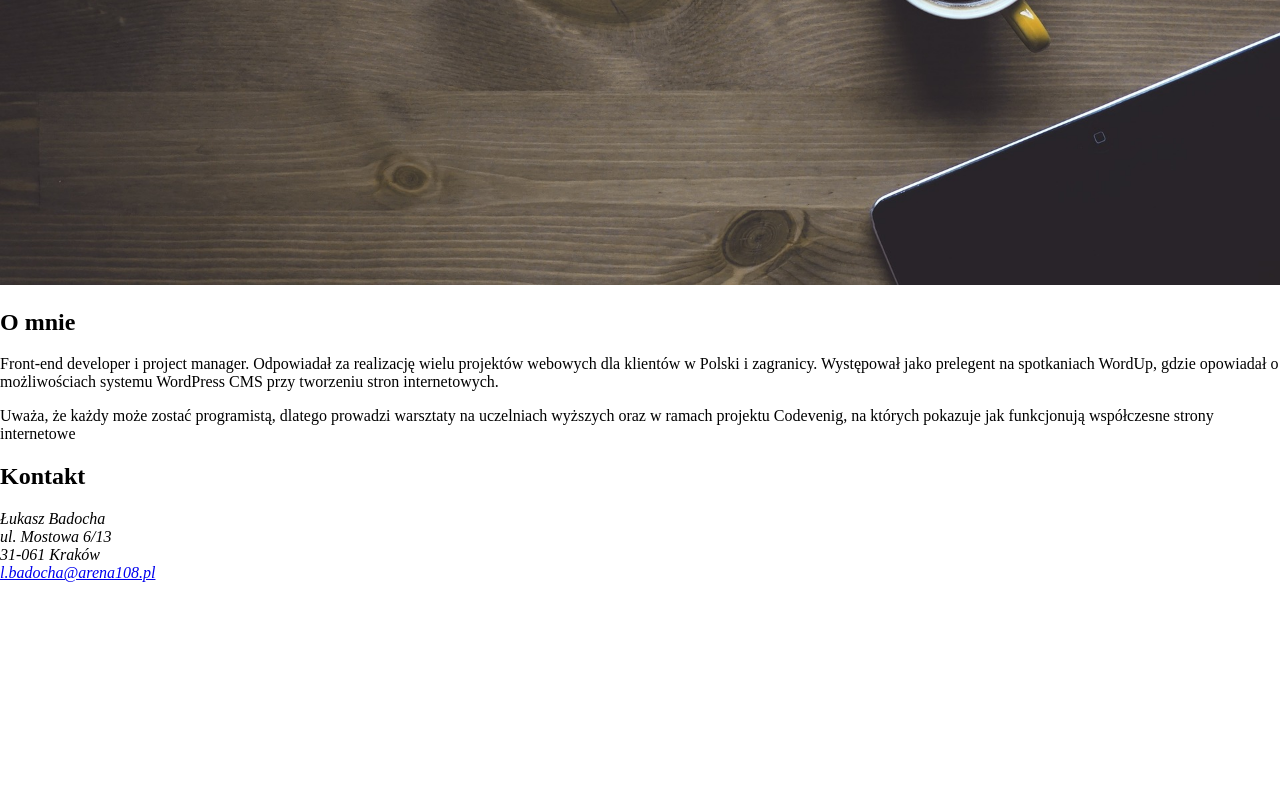
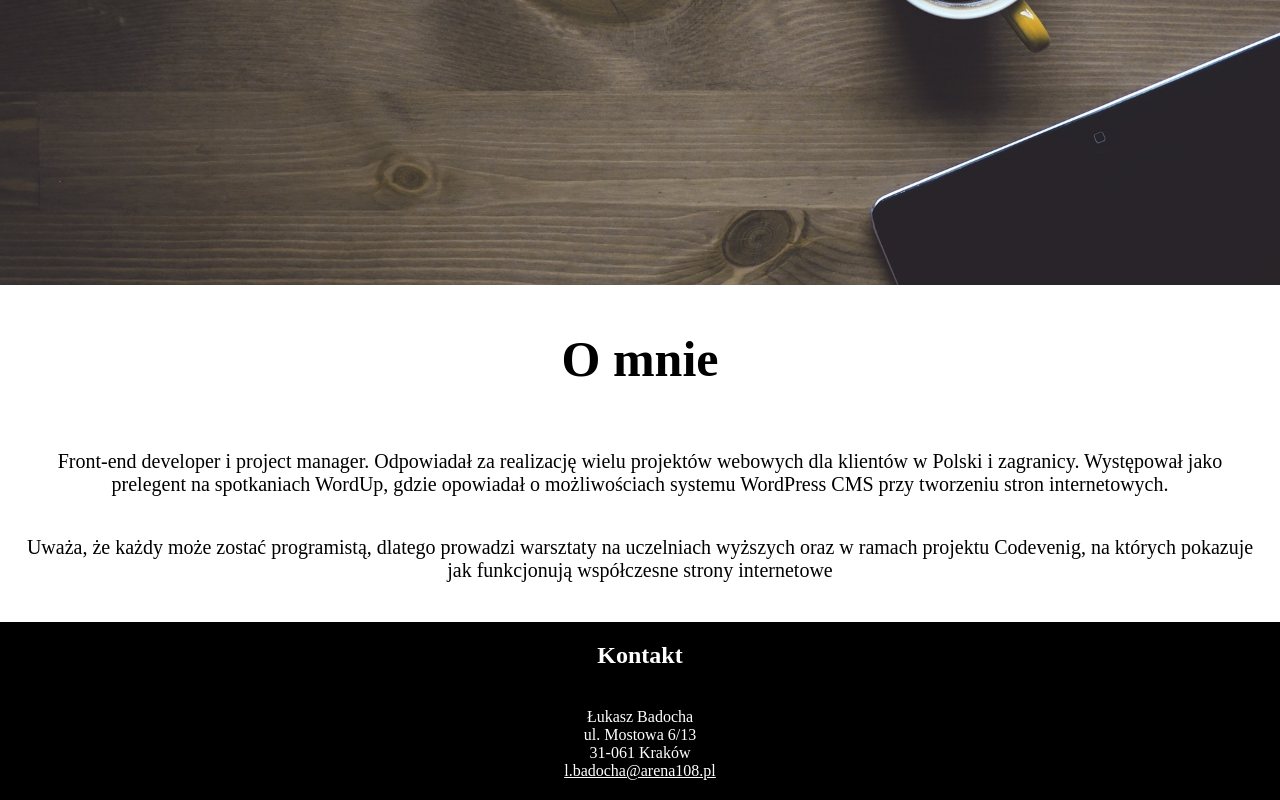
Before and after one commit to mariuszorbik/html5, a plain HTML site: page projekt-do-poprawy/index.html in a window 1280 px wide. Shown: the part 698-1498 px from the top of the page. Before the commit the page ends 1280 px from the top, so only its background shows below. Drawn offline with Linux system fonts and the light colour scheme.

Commit message:
finalna ver html

```diff
--- a/projekt-do-poprawy/css/style.css
+++ b/projekt-do-poprawy/css/style.css
@@ -45,5 +45,40 @@ header > h1.header__title--main {
     width: 730px;
     color: white;
     text-transform: uppercase;
+}
 
+section > h1.header {
+    text-align: center;
+    font-size: 50px;
+    left: 0;
+    right: 0;
 }
+
+section > p.content {
+    font-size: 20px;
+    left: 0;
+    right: 0;
+    margin: auto;
+    text-align: center;
+    padding: 20px;
+}
+
+.contact {
+    background-color: black;
+    color: white;
+}
+
+footer > h2 {
+    text-align: center;
+    padding: 20px;
+}
+
+footer > address {
+    text-align: center;
+    font-style: normal;
+    padding-bottom: 20px;
+}
+
+footer > address > a {
+    color: white;
+}
```
